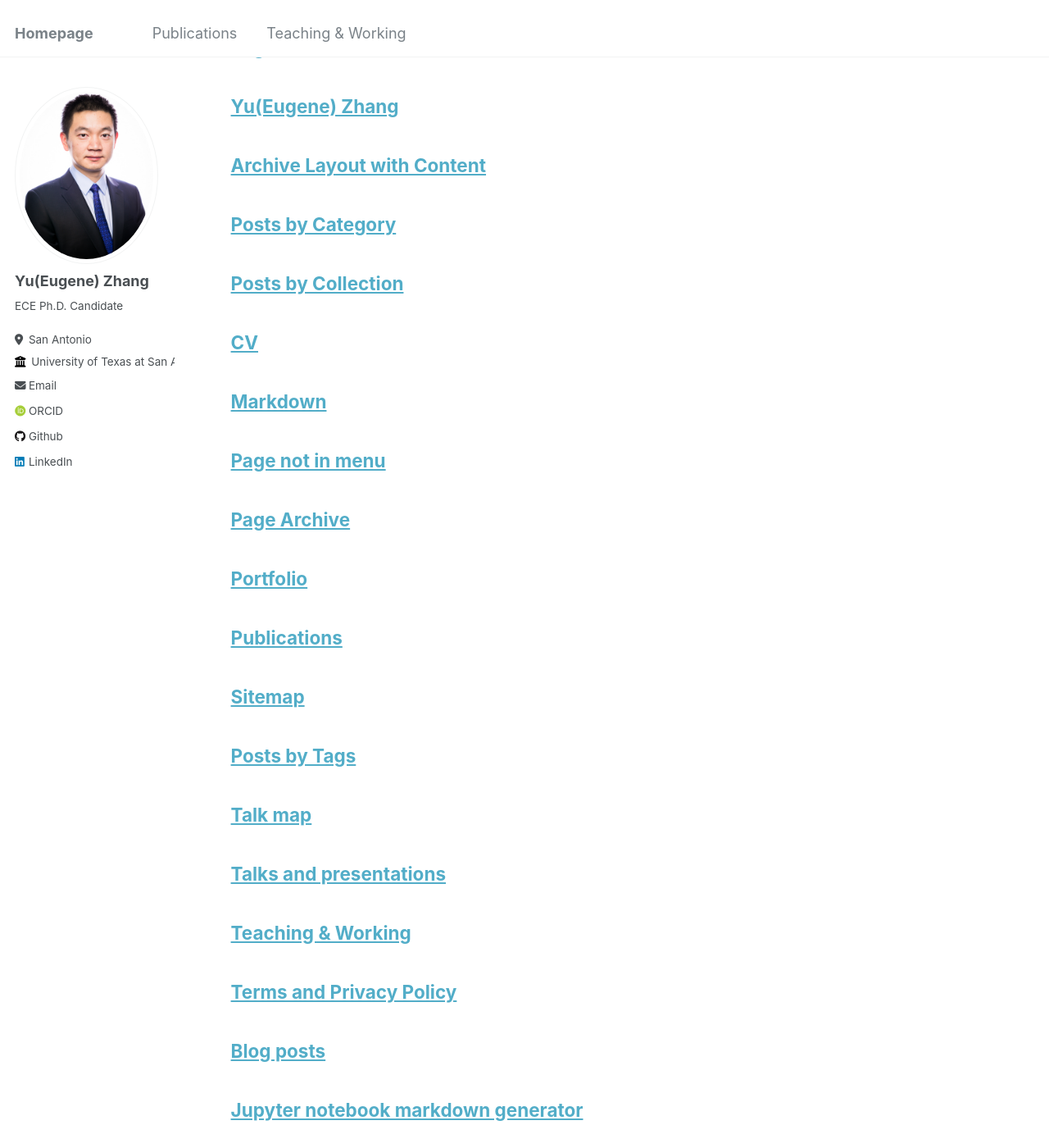
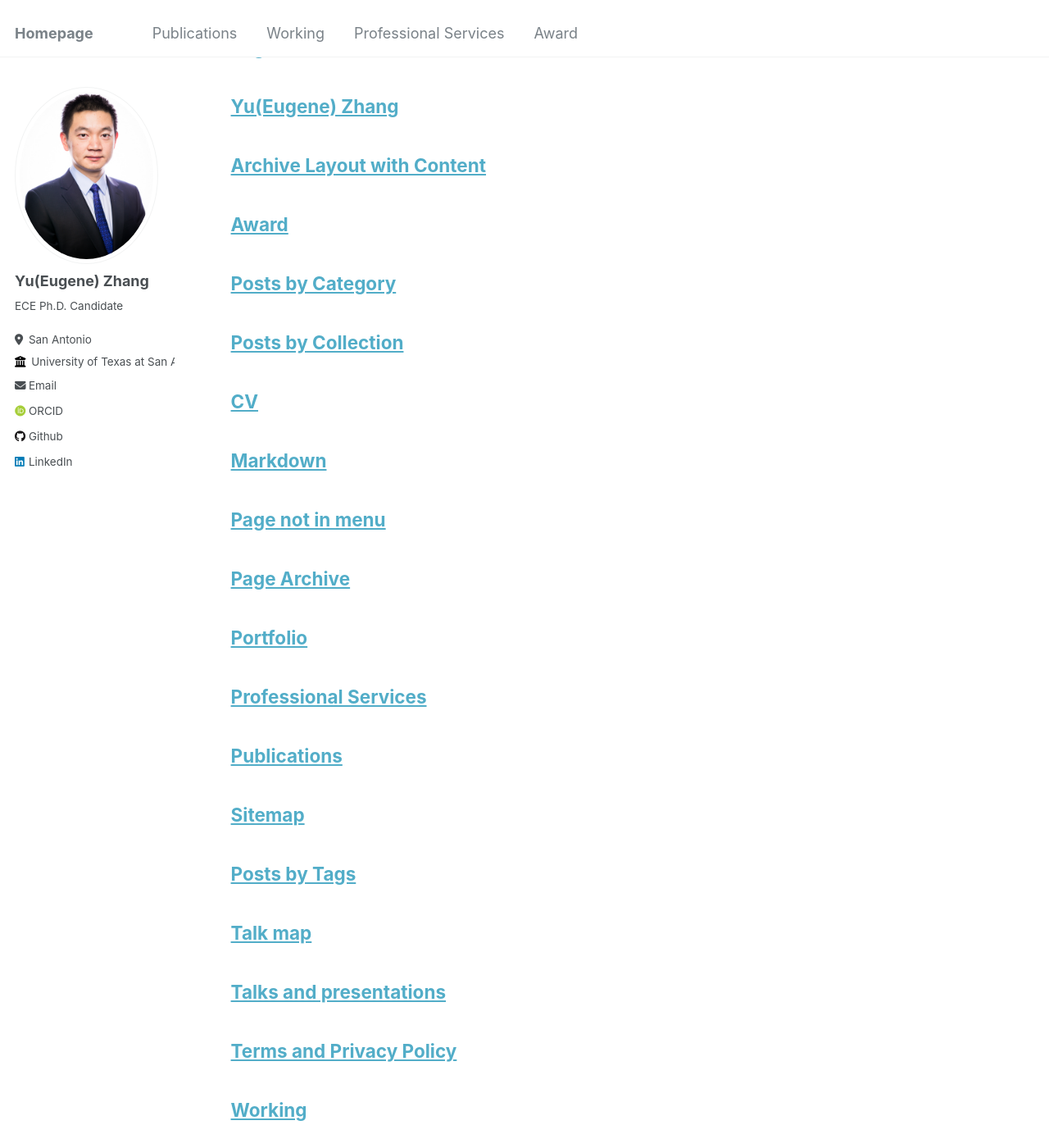
Before and after one commit to Yu-Zhang-Eugene/yu-zhang-eugene.github.io, a Jekyll site: the page built from _pages/archive-layout-with-content.md, in a window 1280 px wide and 1400 px high, scrolled down 4640 px. Shown: the whole window at 82% size. Built offline with Jekyll 4.4.1, drawn with Linux system fonts in a browser that asks for light colours; some web fonts are replaced.

Commit message:
modified:   _data/navigation.yml 	new file:   _pages/award.md 	renamed:    _pages/teaching.md -> _pages/professional-services.md 	new file:   _pages/working.md

```diff
--- a/_data/navigation.yml
+++ b/_data/navigation.yml
@@ -6,14 +6,14 @@ main:
   # - title: "Talks"
   #   url: /talks/
 
-  - title: "Teaching & Working"
-    url: /teaching/
+  - title: "Working"
+    url: /working/
 
-  # - title: "Portfolio"
-  #   url: /portfolio/
+  - title: "Professional Services"
+    url: /professional-services/
 
-  # - title: "Blog Posts"
-  #   url: /year-archive/
+  - title: "Award"
+    url: /award/
 
   # - title: "CV"
   #   url: /cv/
--- a/_pages/teaching.md
+++ b/_pages/working.md
@@ -1,7 +1,7 @@
 ---
 layout: archive
-title: "Teaching & Working"
-permalink: /teaching/
+title: "Working"
+permalink: /working/
 author_profile: true
 ---
 
```
Also changed, not shown: other parts of _pages/working.md (+1 -1 lines), _pages/award.md (added, +19 -0 lines), _pages/professional-services.md (added, +19 -0 lines).
